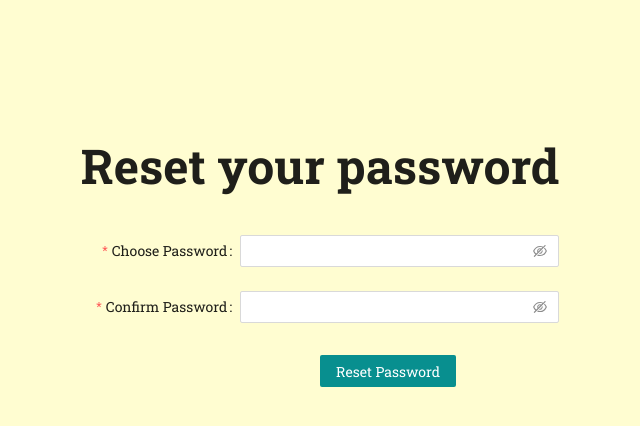
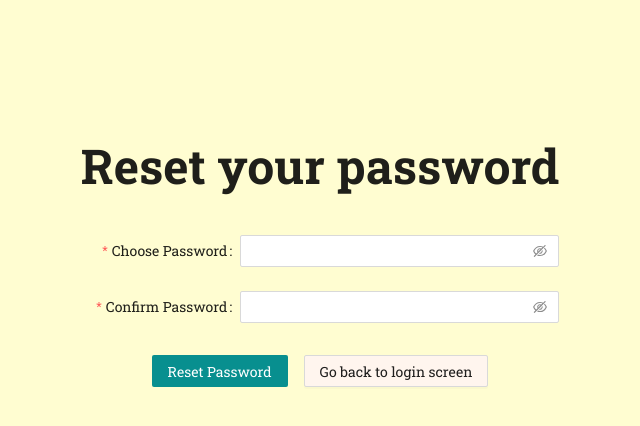
Before and after one commit to alongold91/SmarTracker, a React (Vite) app in the folder SmarTracker-frontend/: page /reset-password/1 in a window 1280 px wide. Shown: the top 426 px of the page, without its empty margins (320-960 px from the left). Built offline with nearby package versions, Linux system fonts and the light colour scheme.

Commit message:
improve ui

```diff
--- /dev/null
+++ b/SmarTracker-frontend/src/components/buttons/PrimaryButton.tsx
@@ -0,0 +1,22 @@
+import { Button, ButtonProps } from 'antd';
+import React from 'react';
+
+interface PrimaryButtonProps {
+  buttonText: string;
+  htmlType?: ButtonProps['htmlType'];
+  icon?: React.ReactNode;
+}
+
+const PrimaryButton = ({
+  buttonText,
+  htmlType = 'button',
+  icon
+}: PrimaryButtonProps) => {
+  return (
+    <Button type='primary' htmlType={htmlType} icon={icon}>
+      {buttonText}
+    </Button>
+  );
+};
+
+export default PrimaryButton;
--- /dev/null
+++ b/SmarTracker-frontend/src/components/buttons/SecondaryButton.tsx
@@ -0,0 +1,20 @@
+import { Button, ButtonProps } from 'antd';
+import React from 'react';
+
+interface SecondaryButtonProps {
+  buttonText: string;
+  icon?: React.ReactNode;
+}
+
+const SecondaryButton = ({
+  buttonText,
+  icon
+}: SecondaryButtonProps) => {
+  return (
+    <Button type='default' htmlType='button' icon={icon}>
+      {buttonText}
+    </Button>
+  );
+};
+
+export default SecondaryButton;
--- a/SmarTracker-frontend/src/components/shell/Shell.tsx
+++ b/SmarTracker-frontend/src/components/shell/Shell.tsx
@@ -30,7 +30,8 @@ const Shell = () => {
           },
           components: {
             Button: {
-              primaryShadow: 'none'
+              primaryShadow: 'none',
+              defaultBg: '#FFF5EE',
             }
           }
         }}
--- a/SmarTracker-frontend/src/views/password-restoration/PasswordRestoration.module.css
+++ b/SmarTracker-frontend/src/views/password-restoration/PasswordRestoration.module.css
@@ -11,7 +11,7 @@
     margin-bottom: 2rem;
 }
 
-.submit-button{
+.button{
     padding-top: 0.5rem;
 }
 /*End of ResetPassword styles */
--- a/SmarTracker-frontend/src/views/password-restoration/ResetPassword.tsx
+++ b/SmarTracker-frontend/src/views/password-restoration/ResetPassword.tsx
@@ -1,19 +1,26 @@
 import { Button, Flex, Form, Input } from 'antd';
 import style from './PasswordRestoration.module.css';
 import React from 'react';
+import PrimaryButton from '../../components/buttons/PrimaryButton';
+import SecondaryButton from '../../components/buttons/SecondaryButton';
 
-interface FieldType  {
+interface FieldType {
   choose_password: string;
   confirm_password: string;
-  };
+}
 
 const handleSubmit = (values: FieldType) => {
   console.log(values);
-}
+};
 
 const ResetPassword = () => {
   return (
-    <Flex component='section' justify='center' align='center' className={style.section}>
+    <Flex
+      component='section'
+      justify='center'
+      align='center'
+      className={style.section}
+    >
       <Form
         name='basic'
         labelCol={{ span: 8 }}
@@ -38,8 +45,9 @@ const ResetPassword = () => {
           name='confirm_password'
           validateTrigger='onSubmit'
           dependencies={['choose_password']}
-          rules={[{ required: true, message: 'Please confirm your password!' },
-            ({getFieldValue}) => ({
+          rules={[
+            { required: true, message: 'Please confirm your password!' },
+            ({ getFieldValue }) => ({
               validator(_, value) {
                 if (!value || getFieldValue('choose_password') === value) {
                   return Promise.resolve();
@@ -53,12 +61,14 @@ const ResetPassword = () => {
         >
           <Input.Password />
         </Form.Item>
-
-        <Form.Item wrapperCol={{ offset: 12 }} className={style['submit-button']}>
-          <Button type='primary' htmlType='submit'>
-            Reset Password
-          </Button>
+        <Flex justify='center' gap='1rem'>
+          <Form.Item className={style.button}>
+          <PrimaryButton buttonText='Reset Password' htmlType='submit'/>
           </Form.Item>
+          <Form.Item className={style.button}>
+          <SecondaryButton buttonText='Go back to login screen' />
+          </Form.Item>
+        </Flex>
       </Form>
     </Flex>
   );
```
Lines whose indentation alone changed are shown as unchanged.
